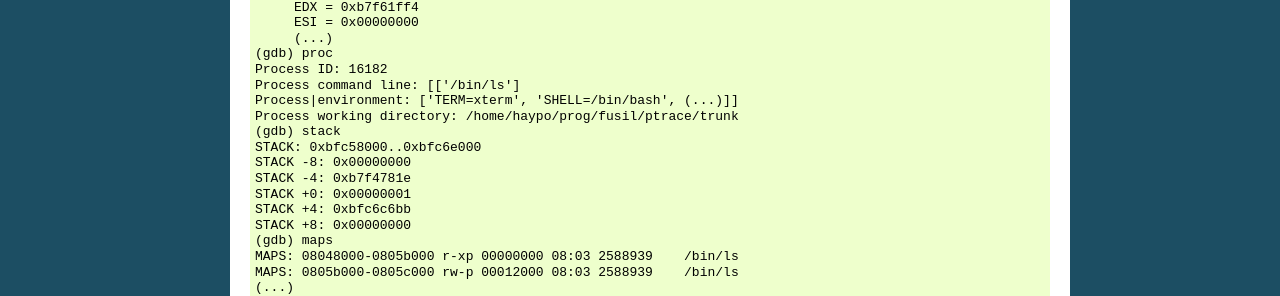
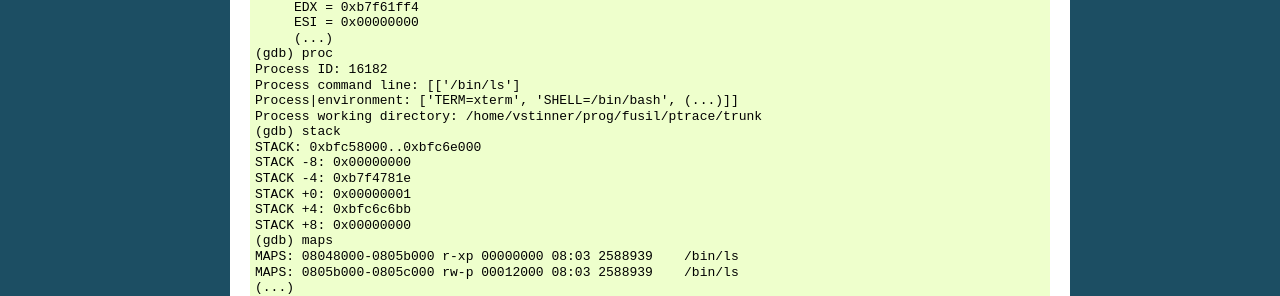
Before and after one commit to vstinner/python-ptrace, a Sphinx documentation site: the page built from doc/gdb.rst, in a window 1280 px wide. Shown: the part 1408-1704 px from the top of the page. Built offline with Sphinx 7.4.7, drawn with Linux system fonts in a browser that asks for light colours; some of the changed text lies outside the part shown.

Commit message:
haypo => vstinner

```diff
--- a/README.rst
+++ b/README.rst
@@ -6,9 +6,9 @@
    :alt: Latest release on the Python Cheeseshop (PyPI)
    :target: https://pypi.python.org/pypi/python-ptrace
 
-.. image:: https://travis-ci.org/haypo/python-ptrace.svg?branch=master
+.. image:: https://travis-ci.org/vstinner/python-ptrace.svg?branch=master
    :alt: Build status of python-ptrace on Travis CI
-   :target: https://travis-ci.org/haypo/python-ptrace
+   :target: https://travis-ci.org/vstinner/python-ptrace
 
 python-ptrace is a debugger using ptrace (Linux, BSD and Darwin system call to
 trace processes) written in Python.
--- a/doc/changelog.rst
+++ b/doc/changelog.rst
@@ -110,7 +110,7 @@
 
 * Create follow, showfollow, resetfollow, xray commands in gdb.py. Patch
   written by Dimitris Glynos
-* Project website moved to http://bitbucket.org/haypo/python-ptrace/
+* Project website moved to: ``http://bitbucket.org/haypo/python-ptrace/``
 * Replace types (u)intXX_t by c_(u)intXX
 * Create MemoryMapping.search() method and MemoryMapping now keeps a weak
   reference to the process
--- a/doc/gdb.rst
+++ b/doc/gdb.rst
@@ -86,7 +86,7 @@
     Process ID: 16182
     Process command line: [['/bin/ls']
     Process|environment: ['TERM=xterm', 'SHELL=/bin/bash', (...)]]
-    Process working directory: /home/haypo/prog/fusil/ptrace/trunk
+    Process working directory: /home/vstinner/prog/fusil/ptrace/trunk
     (gdb) stack
     STACK: 0xbfc58000..0xbfc6e000
     STACK -8: 0x00000000
--- a/setup.py
+++ b/setup.py
@@ -11,7 +11,7 @@
 #  - run tests, type: tox
 #  - git push
 #  - check Travis status:
-#    https://travis-ci.org/haypo/python-ptrace
+#    https://travis-ci.org/vstinner/python-ptrace
 #
 # Release a new version:
 #
```
